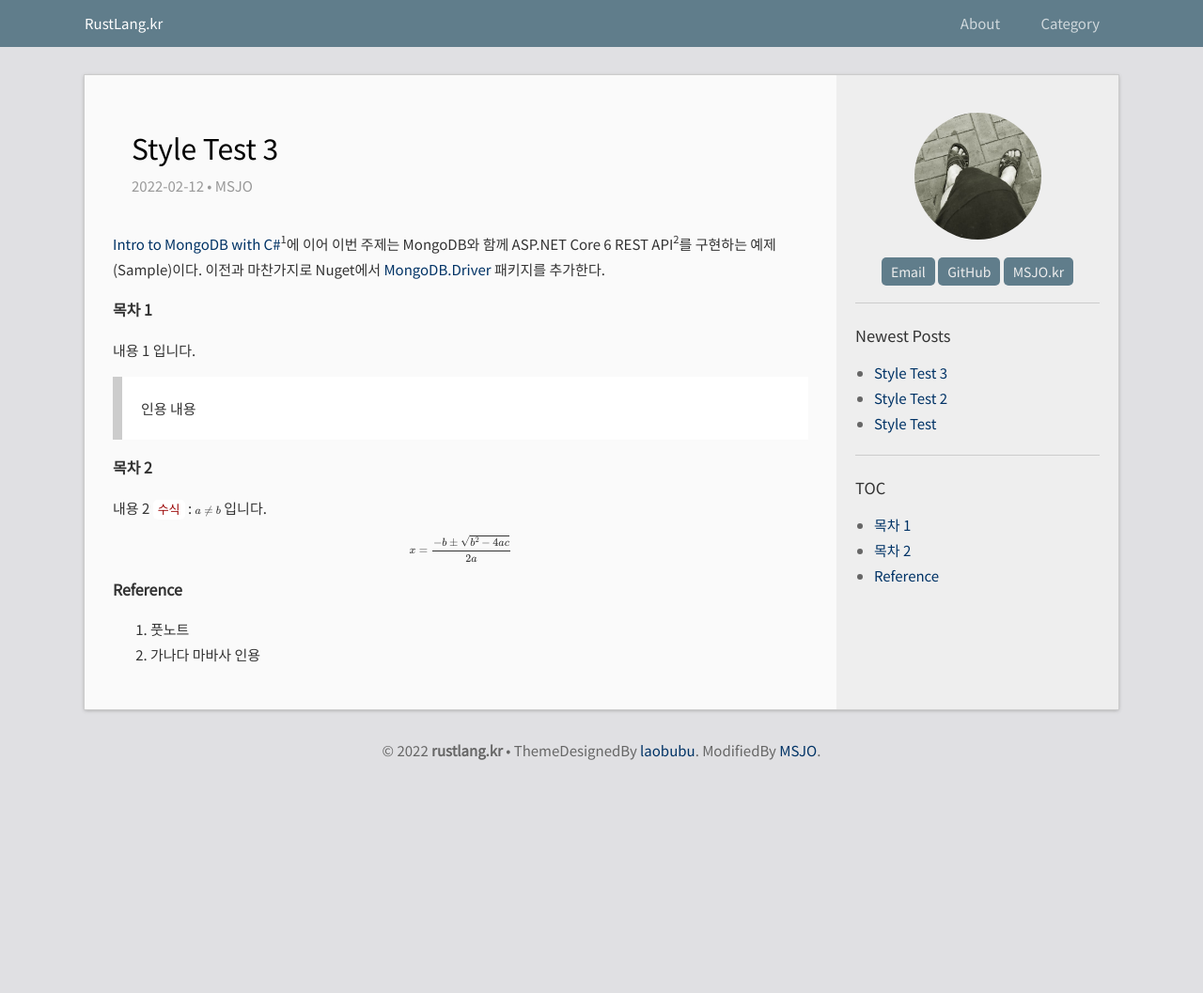
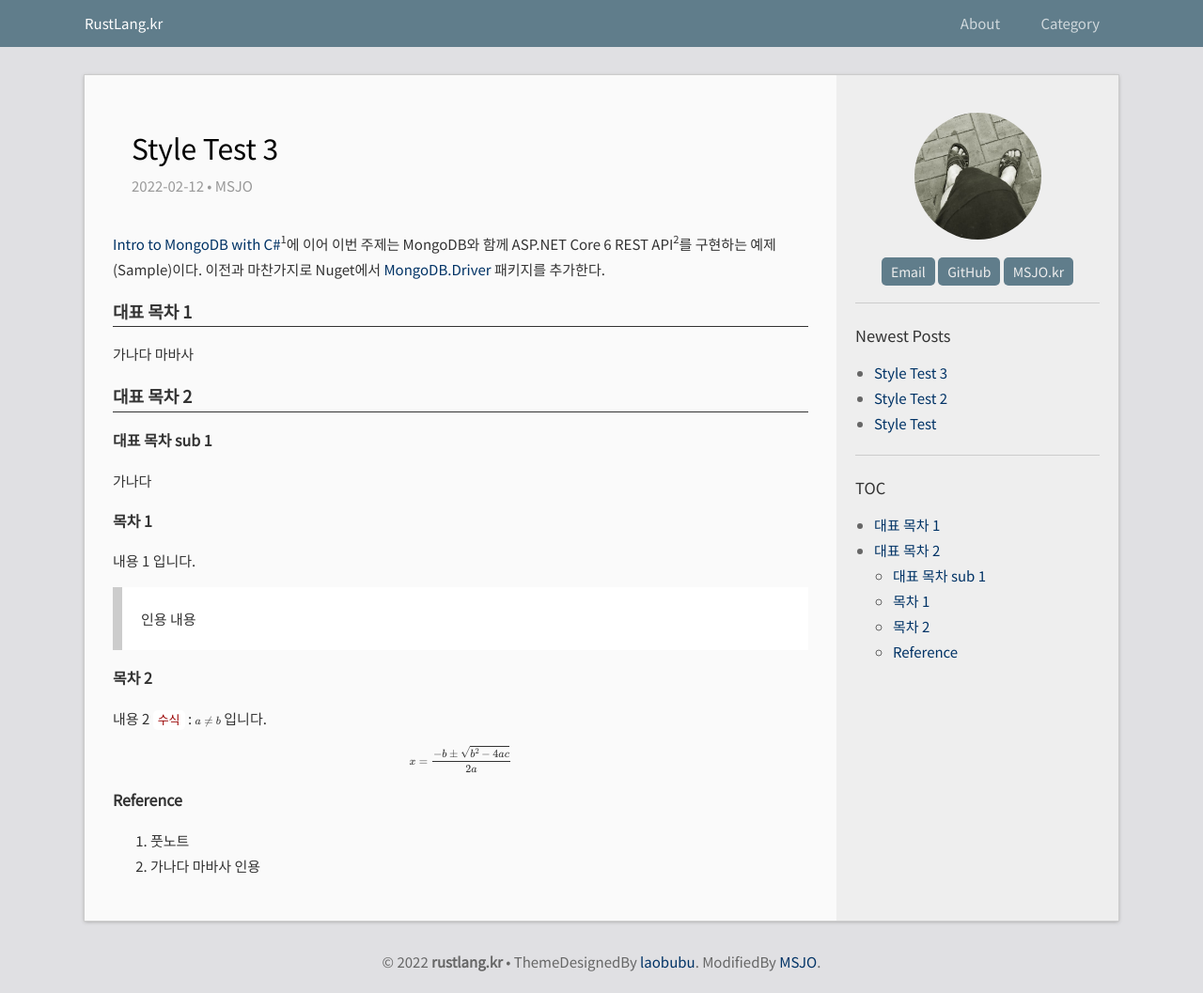
Before and after one commit to DebugJO/rustlang, a Jekyll site: the page built from _posts/2022-02-12-3.md, in a window 1280 px wide. Shown: the whole page at 94% size. Built offline with Jekyll 4.4.1, drawn with Linux system fonts in a browser that asks for light colours; formulas are drawn with MathJax 3; before the commit the page ends 900 px from its top, so only the background shows below that.

Commit message:
Update 2022-02-12-3.md

```diff
--- a/_posts/2022-02-12-3.md
+++ b/_posts/2022-02-12-3.md
@@ -7,6 +7,16 @@ categories: [Rust 01 setup]
 [Intro to MongoDB with C#](https://msjo.kr/2020/04/12/1/)<sup>1</sup>에 이어 이번 주제는 MongoDB와 함께 ASP.NET Core 6 REST API<sup>2</sup>를 구현하는 예제(Sample)이다. 이전과 마찬가지로 Nuget에서 [MongoDB.Driver](https://www.nuget.org/packages/MongoDB.Driver) 패키지를 추가한다.
 
 <!--more-->
+
+##### 대표 목차 1
+
+가나다 마바사
+
+##### 대표 목차 2
+
+###### 대표 목차 sub 1
+
+가나다
 
 ###### 목차 1
 
```
